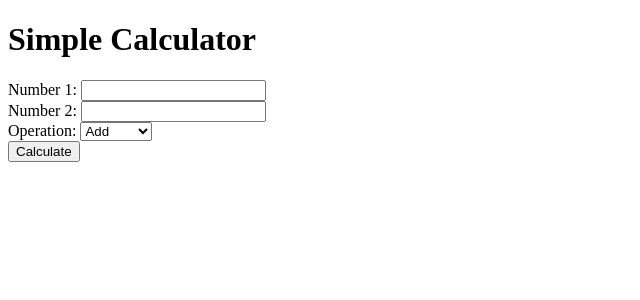
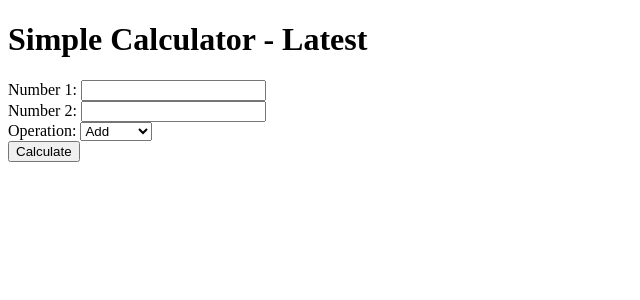
Before and after one commit to raisakuna/test_proj, a Flask app: page / in a window 1280 px wide. Shown: the top 300 px of the page, without its empty margins (0-640 px from the left). Run offline with Flask 3, Linux system fonts and the light colour scheme.

Commit message:
Update index.html

```diff
--- a/templates/index.html
+++ b/templates/index.html
@@ -4,7 +4,7 @@
     <title>Simple Calculator Flask - New</title>
 </head>
 <body>
-    <h1>Simple Calculator</h1>
+    <h1>Simple Calculator - Latest</h1>
     <form method="post">
         <label for="num1">Number 1:</label>
         <input type="text" name="num1" required>
```
